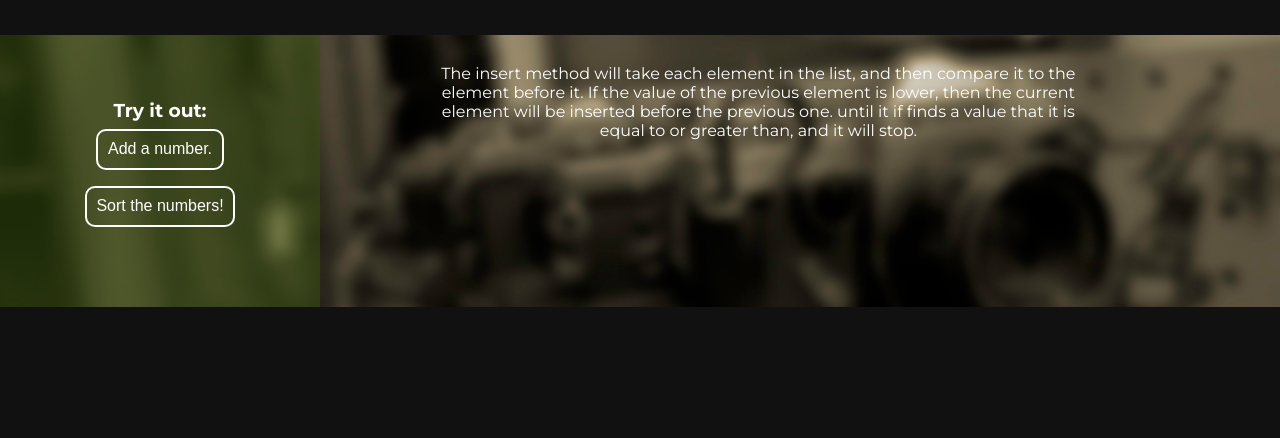
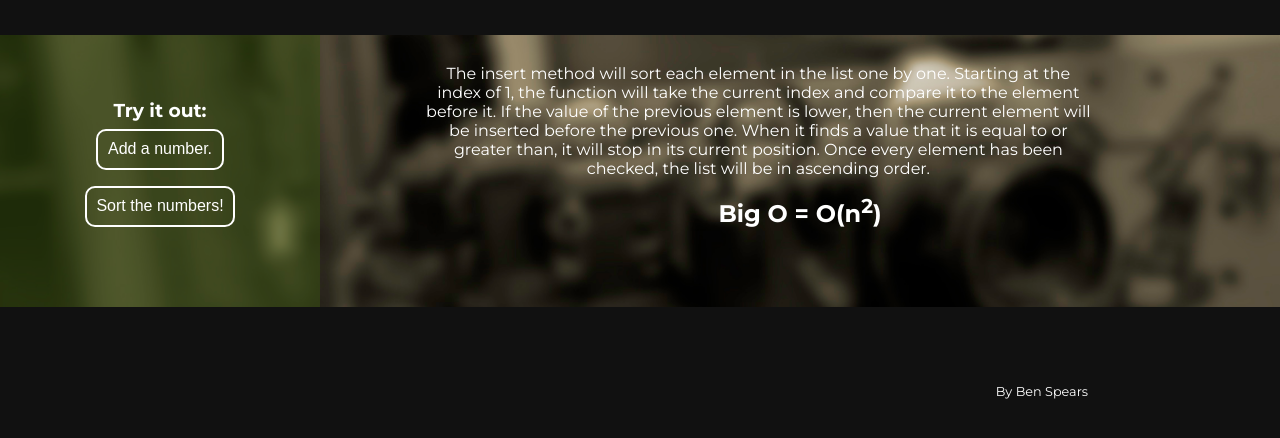
Before and after one commit to bspears/algorithm, a plain HTML site: page index.html in a window 1280 px wide. Both pictures are taken after a click on the button "Sort the numbers!". Shown: the part 222-660 px from the top of the page. Drawn offline with nearby package versions, Linux system fonts and the light colour scheme.

Commit message:
Finish CSS style, add images and notation method.

```diff
--- a/index.html
+++ b/index.html
@@ -17,10 +17,14 @@
         <button type='button' class='button' id='sort'>Sort the numbers!</button>
       </section>
       <section class='showBox clearfix' id='showBox'>
-        <p id='description'>The insert method will take each element in the list, and then compare it to the element before it. If the value of the previous element is lower, then the current element will be inserted before the previous one. until it if finds a value that it is equal to or greater than, and it will stop. </p>
+        <p id='description'>The insert method will sort each element in the list one by one. Starting at the index of 1, the function will take the current index and compare it to the element before it. If the value of the previous element is lower, then the current element will be inserted before the previous one. When it finds a value that it is equal to or greater than, it will stop in its current position. Once every element has been checked, the list will be in ascending order. </p>
+        <h2 class='clear'> Big O = O(n<sup>2</sup>)</h2>
         <ul class='list' id='things'></ul>
       </section>
     </section>
+    <footer class='footer'>
+      <p>By Ben Spears</p>
+    </footer>
     <script src="http://code.jquery.com/jquery-1.11.2.min.js"></script>
     <script type="text/javascript" src='script.js'></script>
   </body>
--- a/main.css
+++ b/main.css
@@ -2,6 +2,10 @@ body {
   font-family: 'Montserrat', sans-serif;
   background-color: #111;
   color: #fff;
+}
+
+.clear {
+  clear: both;
 }
 
 .logo {
@@ -78,6 +82,13 @@ body {
   color: #C40000;
 }
 
+.footer {
+  font-size: 0.8em;
+  width: 100%;
+  text-align: right;
+  padding-top: 5%;
+}
+
 .clearfix:after {
   content: ' ';
   display: block;
--- /dev/null
+++ b/reset.css
@@ -0,0 +1,4 @@
+body, header, section, h1, li, ul, button {
+  margin: 0;
+  padding: 0;
+}
--- a/script.js
+++ b/script.js
@@ -11,28 +11,24 @@ var makeThing = function() {
 
 $('#create').on('click', makeThing);
 
-var indx = 1;
-var i = 0;
+var sort = function() {
+  $('#description').show('slow');
+  var i = 0;
+  var interval = setInterval(loop, 1000);
 
-var sort = function(stuff) {
-  $('#description').show('slow');
-  var last = $('li').eq(indx).prevUntil($('li').eq()<= $('li').eq(indx)).last();
+ function loop() {
+   $('li').each(function() {
+     if(Number($(this).text()) < Number($(this).prev().text())) {
+       $('li').removeClass('swap');
+       $(this).addClass('swap');
+       $(this).insertBefore($(this).prev())
+     }
+   })
+   i++;
+   if (i == $('li').length) {
+     clearInterval(interval);
+   }
+ }
+}
 
-  stuff.removeClass('swap')
-
-  if(Number(stuff.eq(indx).text()) < Number(stuff.eq(indx-1).text())) {
-
-    stuff.eq(indx).hide(8).fadeIn(1000).addClass('swap');
-    stuff.eq(indx).insertBefore(last);
-    i++;
-  }
-  indx++;
-
-  if (i <= stuff.length) {
-          setTimeout(sort, 1000, stuff);
-        }
-};
-
-$('#sort').on('click', function(){
-  sort($('li'))
-});
+$('#sort').on('click', sort);
```
